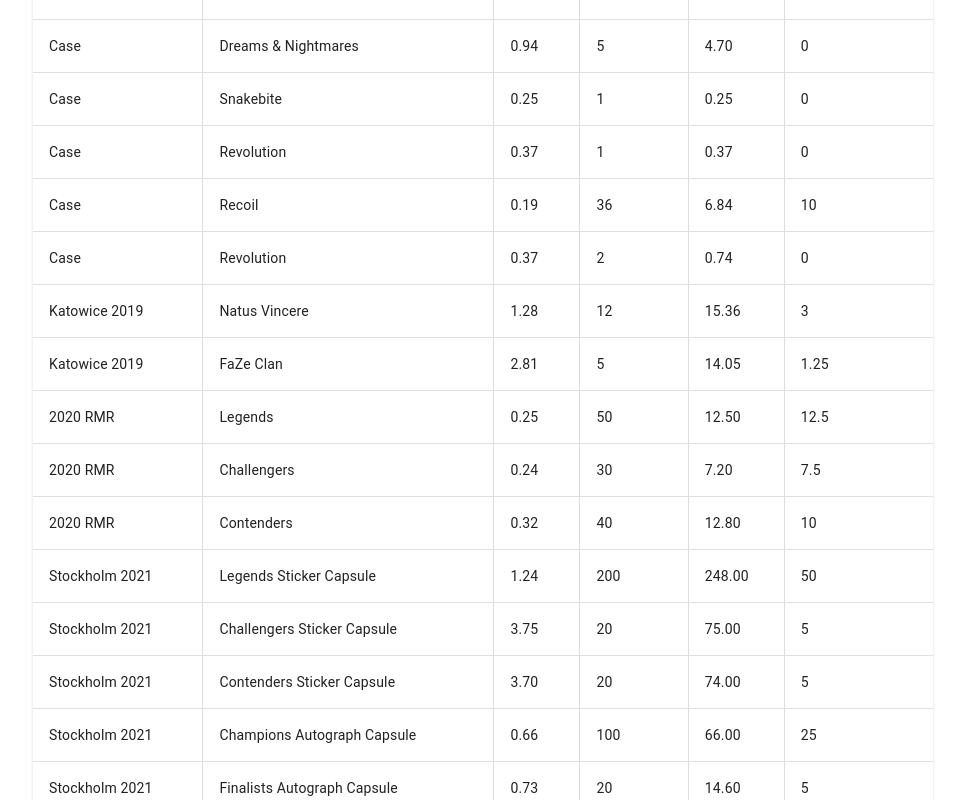
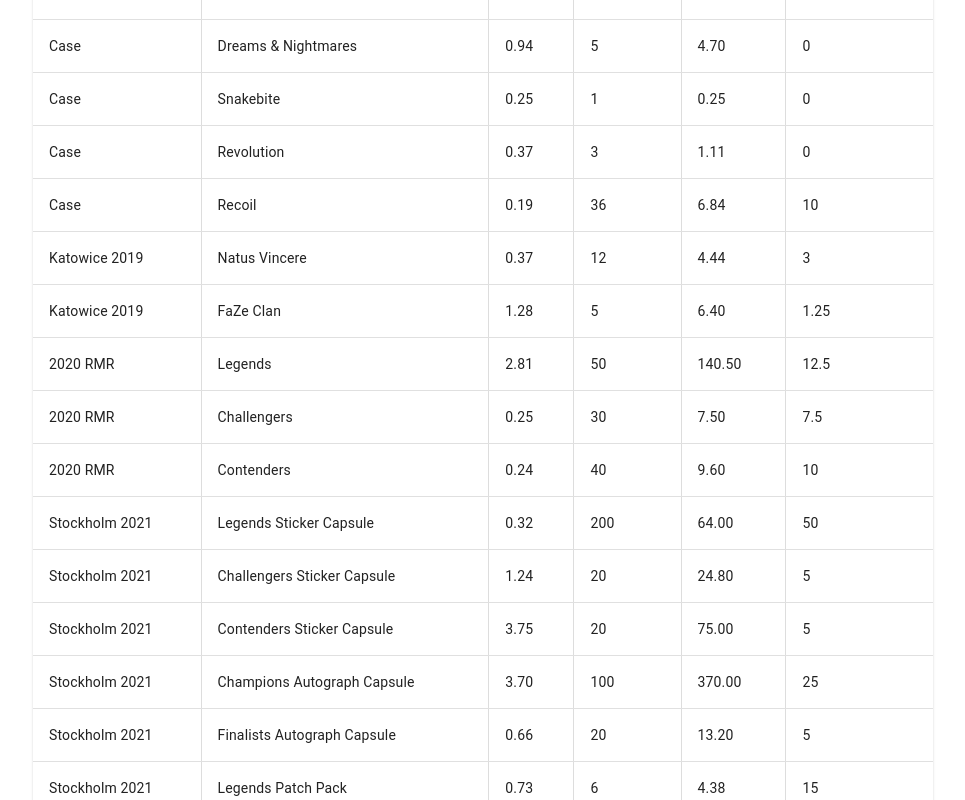
Before and after one commit to MadBowJam/SteamIvestment, a React (Create React App) app: page / in a window 1280 px wide. Shown: the part 360-1160 px from the top of the page, without its empty margins (157-1122 px from the left). Built offline with nearby package versions, Linux system fonts and the light colour scheme.

Commit message:
completed hw48

```diff
--- a/src/App.js
+++ b/src/App.js
@@ -1,14 +1,30 @@
+import React, { useState, useCallback } from 'react';
+import './index.css';
 import Header from './components/dom/Header';
 import Table from './components/dom/Table';
 
 const App = () => {
 
+  const [count, setCount] = useState(0);
+
+  // Мемоізована колбек-функція для збільшення лічильника
+  const increment = useCallback(() => {
+    setCount(prevCount => prevCount + 1);
+  }, []); // Пустий масив залежностей означає, що функція не залежить від зовнішніх змінних
+
   return (
     <div>
-      <Header />
-      <Table />
+      <Header/>
+      <Table/>
+
+      <p className="homework">Count: {count}</p>
+      {/* Кнопка, що викликає функцію збільшення */}
+      <button className="homework" onClick={increment}>Increment</button>
     </div>
-  );
+
+
+  )
+    ;
 }
 
 export default App;
--- a/src/components/ItemList.js
+++ b/src/components/ItemList.js
@@ -8,7 +8,6 @@
   'Snakebite Case',
   'Revolution Case',
   'Recoil Case',
-  'Revolution Case',
   'Sticker | Natus Vincere | Katowice 2019',
   'Sticker | FaZe Clan | Katowice 2019',
   '2020 RMR Legends',
--- a/src/components/ItemListWithPrices.js
+++ b/src/components/ItemListWithPrices.js
@@ -6,9 +6,8 @@
   "Case","Clutch",2,0,
   "Case","Dreams & Nightmares",5,0,
   "Case","Snakebite",1,0,
-  "Case","Revolution",1,0,
+  "Case","Revolution",3,0,
   "Case","Recoil",36,10,
-  "Case","Revolution",2,0,
   "Katowice 2019","Natus Vincere",12,3,
   "Katowice 2019","FaZe Clan",5,1.25,
   "2020 RMR","Legends",50,12.5,
--- a/src/components/dom/Table.js
+++ b/src/components/dom/Table.js
@@ -1,4 +1,4 @@
-import React from 'react';
+import React, { useMemo, useCallback } from 'react';
 import { Table, TableBody, TableCell, TableContainer, TableHead, TableRow, Paper, Box } from '@mui/material';
 import { itemsList } from '../ItemListWithPrices'; // Імпортуємо список товарів
 import jsonData from '../../json/11.04.2024__23_55.json'; // Імпортуємо ціни товарів
@@ -28,10 +28,8 @@
 });
 
 const CustomTable = () => {
-  const data = []; // Масив для зберігання даних таблиці
-  const totalPrice = {}; // Об'єкт для зберігання загальної ціни по кожному турніру
-
-  // Заповнення масиву даними та обчислення загальної ціни
+  const data = useMemo(() => {
+    const data = [];
     for (let i = 0; i < itemsList.length; i += 4) {
       const tournament = itemsList[i];
       const name = itemsList[i + 1];
@@ -39,29 +37,41 @@
       const quantity = itemsList[i + 2];
       const total = (price * quantity).toFixed(2);
       const spend_on_buy = itemsList[i + 3];
+      data.push({ tournament, name, price, quantity, total, spend_on_buy });
+    }
+    return data;
+  }, []);
+
+  const totalPrice = useMemo(() => {
+    const totalPrice = {};
+    for (let i = 0; i < itemsList.length; i += 4) {
+      const tournament = itemsList[i];
+      const price = jsonData[i / 4];
+      const quantity = itemsList[i + 2];
+      const total = (price * quantity).toFixed(2);
 
       if (!totalPrice[tournament]) {
         totalPrice[tournament] = 0;
       }
       totalPrice[tournament] += parseFloat(total);
+    }
+    return totalPrice;
+  }, []);
 
-    // Додавання даних до масиву
-    data.push({ tournament, name, price, quantity, total, spend_on_buy });
-  }
+  const handleClick = useCallback((event) => {
+    console.log('Clicked', event);
+  }, []);
 
-  // Обчислення загальної ціни всіх товарів
-  const totalAllPrice = Object.values(totalPrice).reduce((acc, curr) => acc + curr, 0);
+  const totalAllPrice = useMemo(() => {
+    return Object.values(totalPrice).reduce((acc, curr) => acc + curr, 0);
+  }, [totalPrice]);
 
   return (
     <Box minWidth={390} maxWidth={900} mx="auto">
-      {/* Компонент контейнера для таблиці */}
       <TableContainer component={Paper}>
         <Table style={{ borderCollapse: 'collapse', width: '100%', boxShadow: 'none' }}>
-          {/* Заголовок таблиці */}
           <TableHead>
-            {/* Стилізований рядок заголовку */}
             <StyledTableRow>
-              {/* Комірки заголовку */}
               <TableCell style={{ borderTop: '1px solid #ddd', borderRight: '1px solid #ddd' }}>Tournament</TableCell>
               <TableCell style={{ borderTop: '1px solid #ddd', borderRight: '1px solid #ddd' }}>Name</TableCell>
               <TableCell style={{ borderTop: '1px solid #ddd', borderRight: '1px solid #ddd' }}>Price</TableCell>
@@ -70,12 +80,9 @@
               <TableCell style={{ borderTop: '1px solid #ddd' }}>Spend on buy</TableCell>
             </StyledTableRow>
           </TableHead>
-          {/* Тіло таблиці */}
           <TableBody>
-            {/* Мапування елементів даних у рядки таблиці */}
             {data.map((item, index) => (
-              <StyledTableRow key={index}>
-                {/* Комірки даних */}
+              <StyledTableRow key={index} onClick={handleClick}>
                 <TableCell style={{ borderRight: '1px solid #ddd' }}>{item.tournament}</TableCell>
                 <TableCell style={{ borderRight: '1px solid #ddd' }}>{item.name}</TableCell>
                 <TableCell style={{ borderRight: '1px solid #ddd' }}>{item.price}</TableCell>
@@ -87,14 +94,10 @@
           </TableBody>
         </Table>
       </TableContainer>
-
-      {/* Контейнер для відображення загальної ціни */}
       <Box maxWidth={390} textAlign="center" sx={{ fontFamily: 'RobotoFlex, sans-serif', margin: '10px auto' }}>
-        {/* Відображення загальної ціни по кожному турніру */}
         {Object.entries(totalPrice).map(([tournament, total]) => (
           <div key={tournament}>Total Price for {tournament}: {total.toFixed(2)}</div>
         ))}
-        {/* Відображення загальної ціни для всіх товарів */}
         <div>Total Price for All: {totalAllPrice.toFixed(2)}</div>
       </Box>
     </Box>
--- /dev/null
+++ b/src/index.css
@@ -0,0 +1,5 @@
+.homework {
+    text-align: center;
+    margin: 0 auto;
+    display: inherit;
+}
```
Lines whose indentation alone changed are shown as unchanged.
